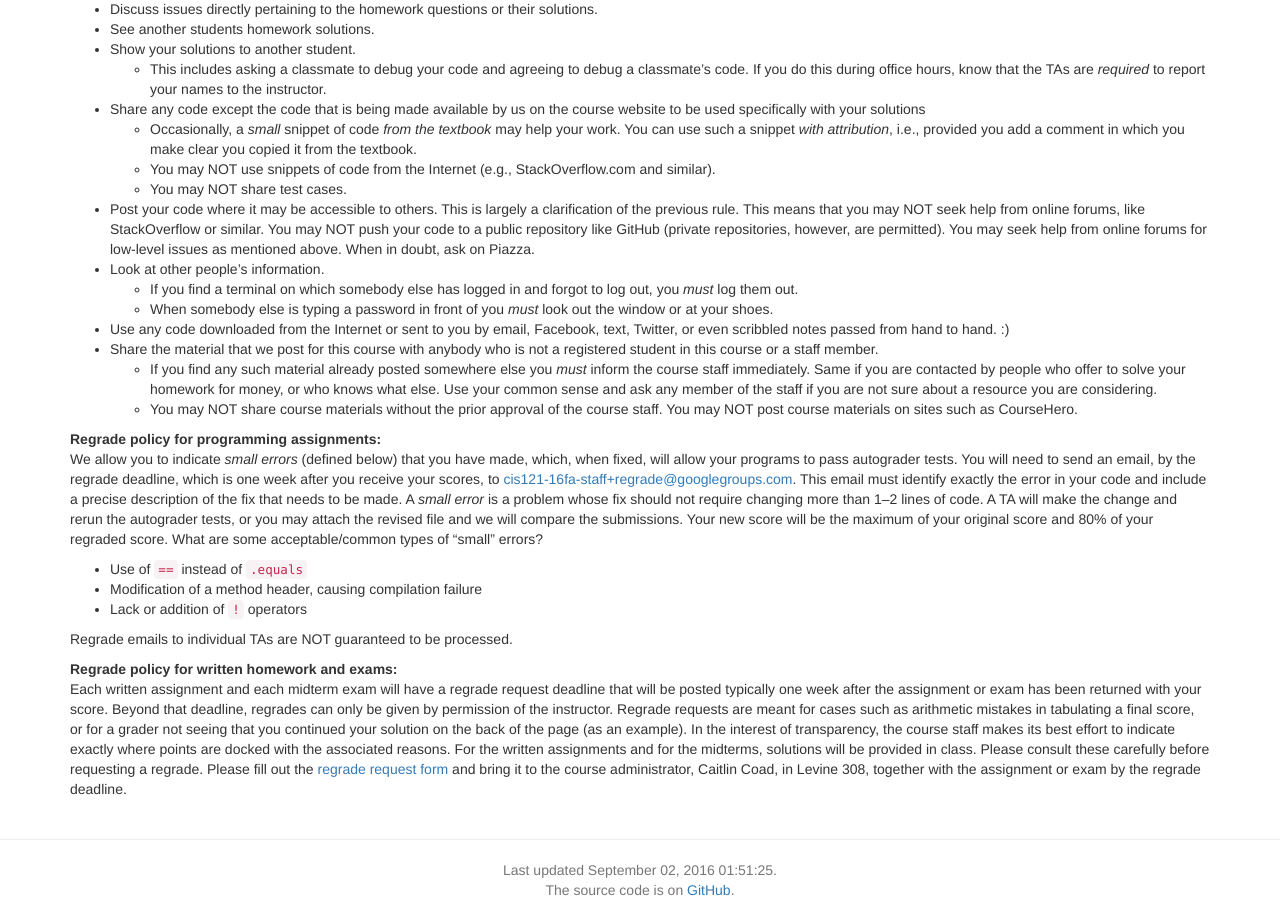
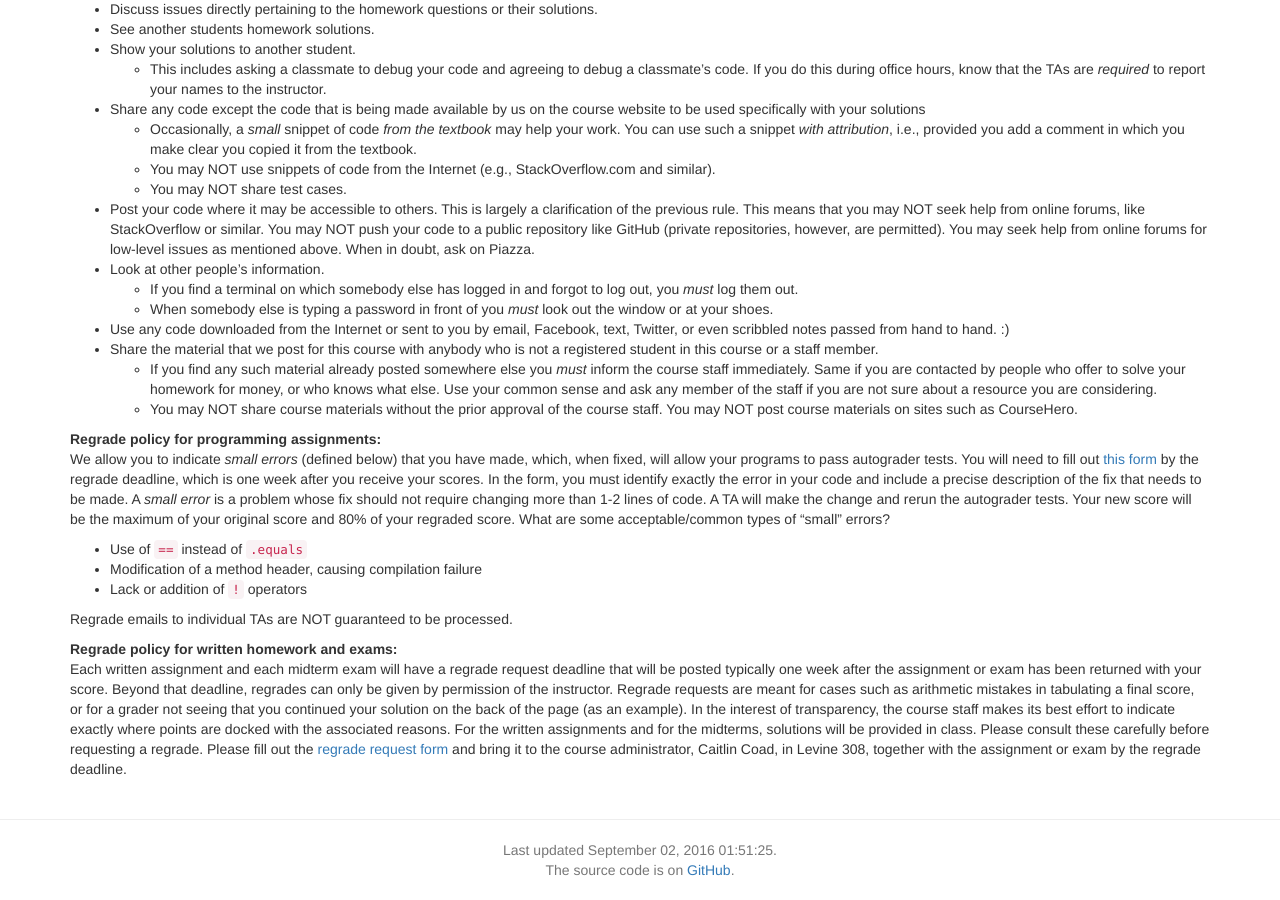
Before and after one commit to vikramkh/course-website-16fa, a Jekyll site: the page built from index.md, in a window 1280 px wide and 900 px high, scrolled down 1095 px. Built offline with Jekyll 4.4.1, drawn with Linux system fonts in a browser that asks for light colours; nearby versions of some CDN libraries.

Commit message:
Updated regrade form for programming homeworks

```diff
--- a/index.md
+++ b/index.md
@@ -123,17 +123,16 @@ Collaboration policy for programming homework:
 Regrade policy for programming assignments:
 
 : We allow you to indicate *small errors* (defined below) that you have made,
-    which, when fixed, will allow your programs to pass autograder tests. You
-    will need to send an email, by the regrade deadline, which is one week after
-    you receive your scores, to
-    [cis121-16fa-staff+regrade@googlegroups.com](mailto:cis121-16fa-staff+regrade@googlegroups.com).
-    This email must identify exactly the error in your code and include a
+    which, when fixed, will allow your programs to pass autograder tests.
+    You will need to fill out
+    [this form](https://docs.google.com/a/seas.upenn.edu/forms/d/e/1FAIpQLSdIWJBc5d07ACIW8sT5cET580PRsOvkRBlRF1BDKg0EiHsPbw/viewform)
+    by the regrade deadline, which is one week after you receive your scores.
+    In the form, you must identify exactly the error in your code and include a
     precise description of the fix that needs to be made. A *small error* is a
-    problem whose fix should not require changing more than 1--2 lines of code.
-    A TA will make the change and rerun the autograder tests, or you may attach
-    the revised file and we will compare the submissions. Your new score will be
-    the maximum of your original score and 80% of your regraded score. What are
-    some acceptable/common types of "small" errors?
+    problem whose fix should not require changing more than 1-2 lines of code.
+    A TA will make the change and rerun the autograder tests. Your new score
+    will be the maximum of your original score and 80% of your regraded score.
+    What are some acceptable/common types of "small" errors?
 
     - Use of `==` instead of `.equals`
     - Modification of a method header, causing compilation failure
```
